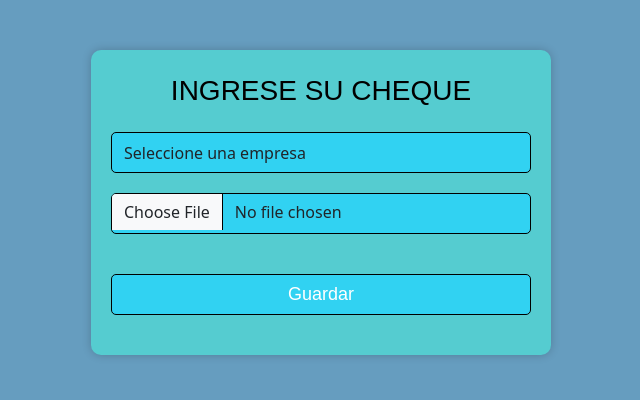
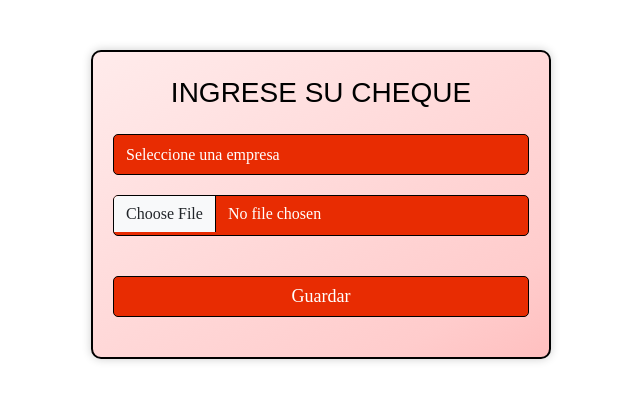
Before and after one commit to TomasNeimerman/ChequesCONE, an Electron app: page Ingresar.html in a window 1280 px wide. Shown: the whole page, without its empty margins (319-959 px from the left). Drawn offline with nearby package versions, Linux system fonts and the light colour scheme; no server answers.

Commit message:
modificacion diseño

```diff
--- a/style.css
+++ b/style.css
@@ -5,11 +5,12 @@ body {
   justify-content: center;
   align-items: center;
   height: 100vh;
-  background-color: #669DBF;
+  background-color: #fff;
 }
 
 .tv-1 {
-  background: #55CCD0;
+  background: linear-gradient(to bottom right, #ffffff, #ffcccc, #ff6666);
+  background-attachment: fixed;
   border: 2px solid #000000;
   border-radius: 20px;
   box-shadow: 0px 3px 3px 0px rgba(0, 0, 0, 0.25);
@@ -23,7 +24,7 @@ body {
 }
 
 .texto-h-1 {
-  font-family: 'Alata';
+  font-family: 'Public Sans';
   font-weight: 700;
   font-size: 32px;
   color: #000000;
@@ -32,7 +33,7 @@ body {
 }
 
 .texto-p {
-  font-family: 'Alata';
+  font-family: 'Public Sans';
   font-weight: 400;
   font-size: 16px;
   color: #000000;
@@ -42,8 +43,8 @@ body {
 }
 
 .rectangle-1, .button {
-  background: #31d2f2;
-  font-family: 'Alata';
+  background: #e82c02;
+  font-family: 'Public Sans';
   font-size: 24px;
   width: 250px;
   height: 75px;
--- a/styleIngreso.css
+++ b/styleIngreso.css
@@ -1,5 +1,5 @@
 .fondo {
-    background: #669DBF;
+    background: white;
     display: flex;
     flex-direction: column;
     align-items: center;
@@ -9,7 +9,9 @@
 }
 
 .fondo .rectangle-1 {
-    background: #55CCD0;
+    background: linear-gradient(to bottom right, #ffffff, #ffcccc, #ff6666);
+    background-attachment: fixed;
+    border: 2px solid #000000;
     position: relative;
     width: 460px;
     padding: 20px;
@@ -19,7 +21,7 @@
 
 .fondo .ingrese-su-cheque {
     text-align: center;
-    font-family: 'Alata', sans-serif;
+    font-family: 'Public sans', sans-serif;
     font-weight: 400;
     font-size: 28px;
     color: #000000;
@@ -31,7 +33,9 @@
 .fondo .rectangle-4 {
     border-radius: 5px;
     border: 1px solid #000000;
-    background: #31D2F2;
+    color: white;
+    font-family: 'Public sans';
+    background: #e82c02;
     width: 100%; /* Ocupa todo el ancho disponible */
     height: 41px;
     margin-bottom: 20px;
@@ -54,14 +58,14 @@
 .fondo button {
     width: 100%;
     height: 50px;
-    background-color: #31D2F2;
+    background-color: #e82c02;
     border: 1px solid #000000;
     border-radius: 5px;
     font-size: 18px;
-    font-family: 'Alata', sans-serif;
+    font-family: 'Public sans', sans-serif;
     cursor: pointer;
 }
 
 .fondo button:hover {
-    background-color: #2ab8cc;
+    background-color: #e82c02bd;
 }
```
